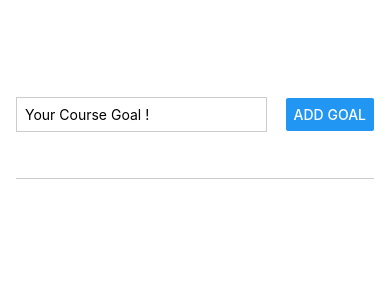
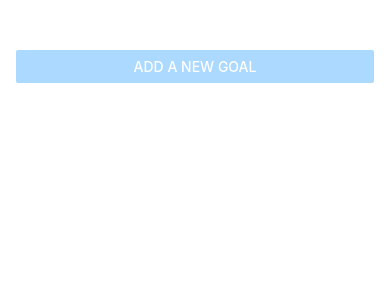
Before and after one commit to hugpaim/React-Native-todolist-pp, a React Native app: screen / in a window 390 px wide. Shown: the top 300 px of the page. Built offline with nearby package versions, Linux system fonts and the light colour scheme.

Commit message:
add a modal to better visualization

```diff
--- a/App.js
+++ b/App.js
@@ -1,11 +1,16 @@
-import { StyleSheet, View, FlatList } from "react-native";
+import { StyleSheet, View, FlatList, Button } from "react-native";
 import { useState } from "react";
 
 import GoalItem from "./components/GoalItem";
 import GoalInput from "./components/GoalInput";
 
 export default function App() {
+  const [modalIsVisible, setModalIsVisible] = useState(false);
   const [courseGoals, setCourseGoals] = useState([]);
+
+  function startAddGoalHandler() {
+    setModalIsVisible(true);
+  }
 
   function addGoalHandler(enteredGoalText) {
     setCourseGoals((currentCourseGoals) => [
@@ -15,15 +20,20 @@ export default function App() {
   }
 
   function deleteGoalHandler(id) {
-    setCourseGoals(currentCourseGoals => {
-      return currentCourseGoals.filter((goal)=> goal.id !== id);
+    setCourseGoals((currentCourseGoals) => {
+      return currentCourseGoals.filter((goal) => goal.id !== id);
     });
   }
 
   return (
     <View style={styles.appcontainer}>
-      <GoalInput onAddGoal={addGoalHandler} />
-      <View style={styles.goalsinput}>
+      <Button
+        title="Add a New Goal"
+        color="#ABD9FF"
+        onPress={startAddGoalHandler}
+      />
+<GoalInput onAddGoal={addGoalHandler} visible={modalIsVisible}/>
+<View style={styles.goalsinput}>
         <FlatList
           data={courseGoals}
           renderItem={(itemData) => {
--- a/components/GoalInput.js
+++ b/components/GoalInput.js
@@ -1,4 +1,4 @@
-import { StyleSheet, View, Button, TextInput } from "react-native";
+import { StyleSheet, View, Button, TextInput, Modal } from "react-native";
 import { useState } from "react";
 
 export default function GoalInput(props) {
@@ -14,6 +14,7 @@ export default function GoalInput(props) {
   }
 
   return (
+    <Modal visible={props.visible} animationType='slide'>
     <View style={styles.inputcontainer}>
       <TextInput
         style={styles.textinput}
@@ -23,6 +24,7 @@ export default function GoalInput(props) {
       />
       <Button title="Add Goal" onPress={addGoalHandler} />
     </View>
+    </Modal>
   );
 }
 
--- a/components/GoalItem.js
+++ b/components/GoalItem.js
@@ -2,11 +2,15 @@ import { StyleSheet, View, Text, Pressable } from "react-native";
 
 export default function GoalItem(props) {
   return (
-    <Pressable onPress={props.onDeleteItem.bind(this,props.id)}>
-      <View style={styles.goalitem}>
+    <View style={styles.goalitem}>
+      <Pressable
+        android_ripple={{ color: "red" }}
+        onPress={props.onDeleteItem.bind(this, props.id)}
+        style={({ pressed }) => pressed && styles.presseditem}
+      >
         <Text style={styles.colorText}>{props.text}</Text>
-      </View>
-    </Pressable>
+      </Pressable>
+    </View>
   );
 }
 
@@ -14,10 +18,16 @@ const styles = StyleSheet.create({
   goalitem: {
     margin: 8,
     borderRadius: 6,
-    backgroundColor: "#87A2FB",
-    padding: 8,
+    backgroundColor: "#ABD9FF",
   },
   colorText: {
     color: "white",
+    padding: 8,
+    borderRadius: 6,
+  },
+  presseditem: {
+    backgroundColor:'red',
+    opacity: 0.5
+
   },
 });
```
